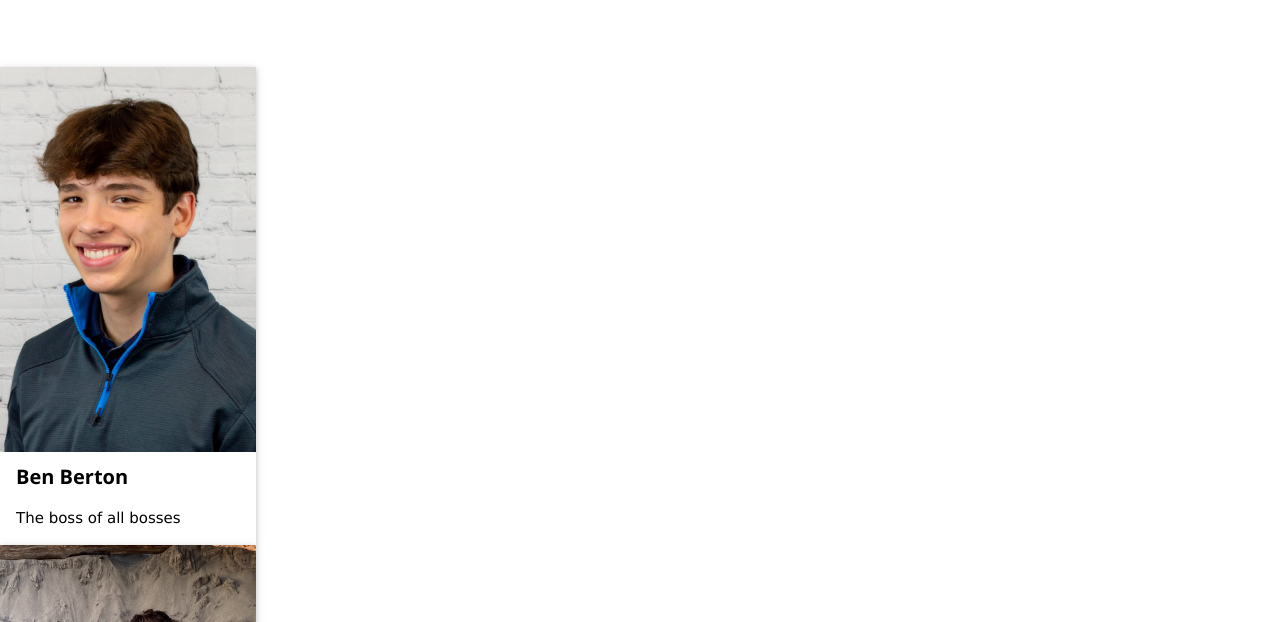
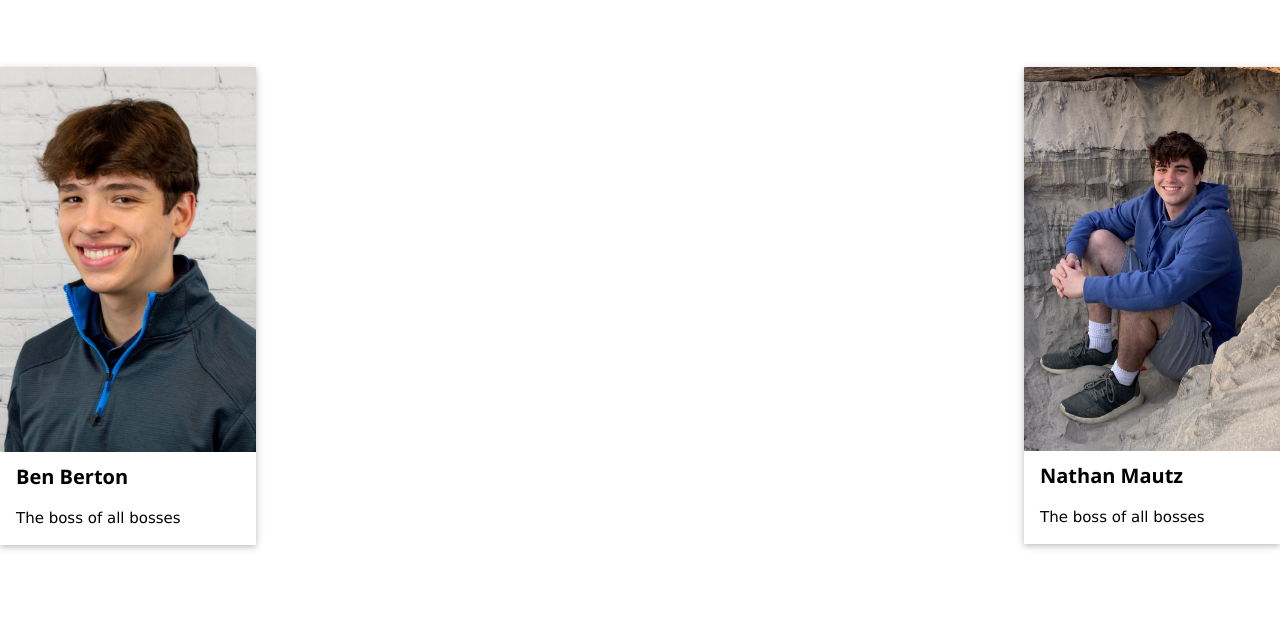
Before and after one commit to nmautz/B-and-M-main-website, a plain HTML site: page main.html in a window 1280 px wide. Shown: the part 178-800 px from the top of the page. Drawn offline with nearby package versions, Linux system fonts and the light colour scheme.

Commit message:
float works

```diff
--- a/main.html
+++ b/main.html
@@ -15,7 +15,7 @@
 
     <body>
         <div>
-        <div class="w3-card" style="width:20%" id="wrapperDiv";flex:1>
+            <div class="w3-card" style="width:20%; float: left;" id="wrapperDiv">
 
                 <div>
                     <img src="BenBertonHeadshot.jpg" alt="Person" style="width:100%">
@@ -27,7 +27,7 @@
             </div>
 
 
-        <div class="w3-card" style="width:20%" id="wrapperDiv";flex:1>
+            <div class="w3-card" style="width:20%; float: right;" id="wrapperDiv">
                 <div>
                     <img src="NathanMautzHeadshot.jpg" alt="Person" style="width:100%">
                     <div class="w3-container">
```
Lines whose indentation alone changed are shown as unchanged.
